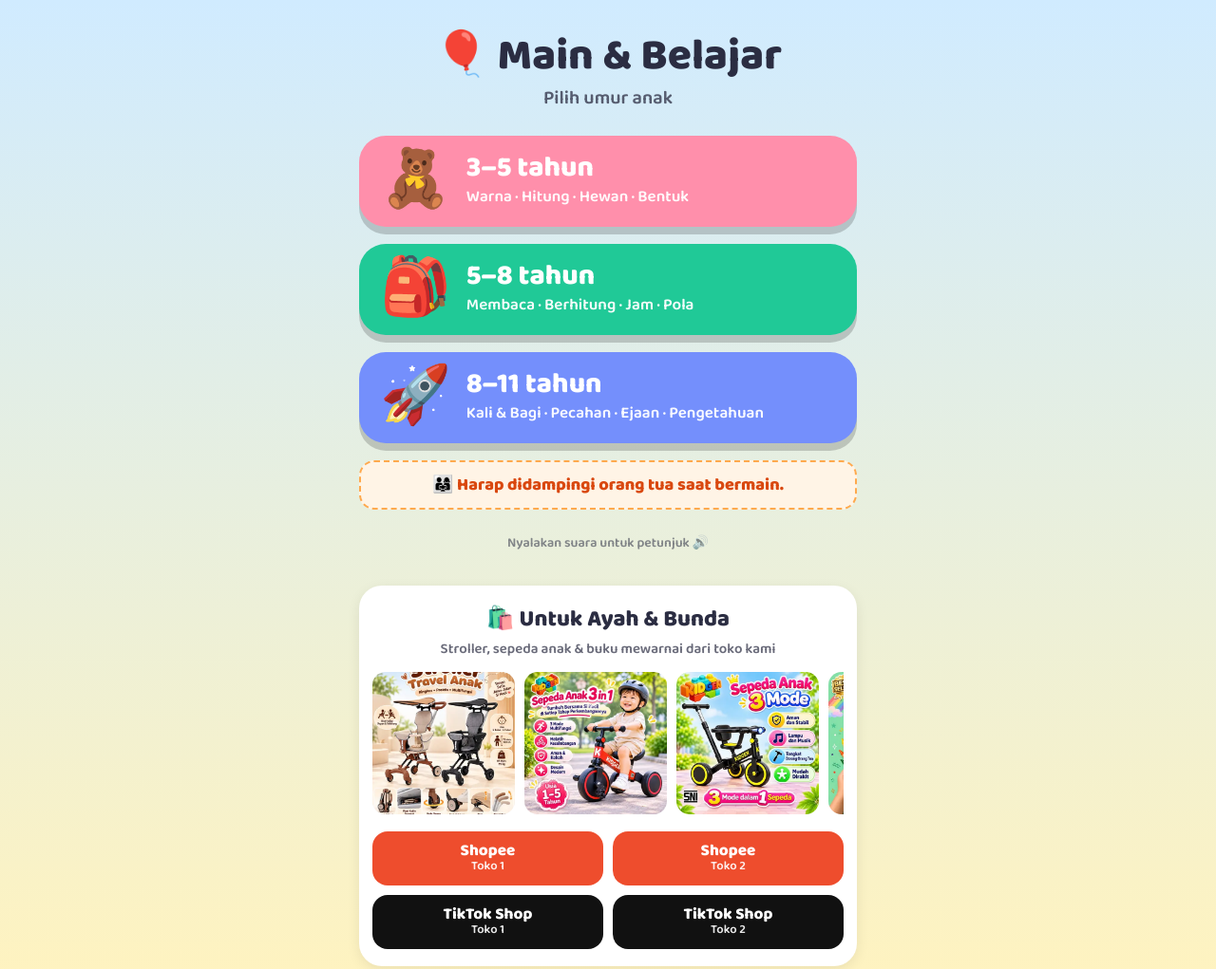
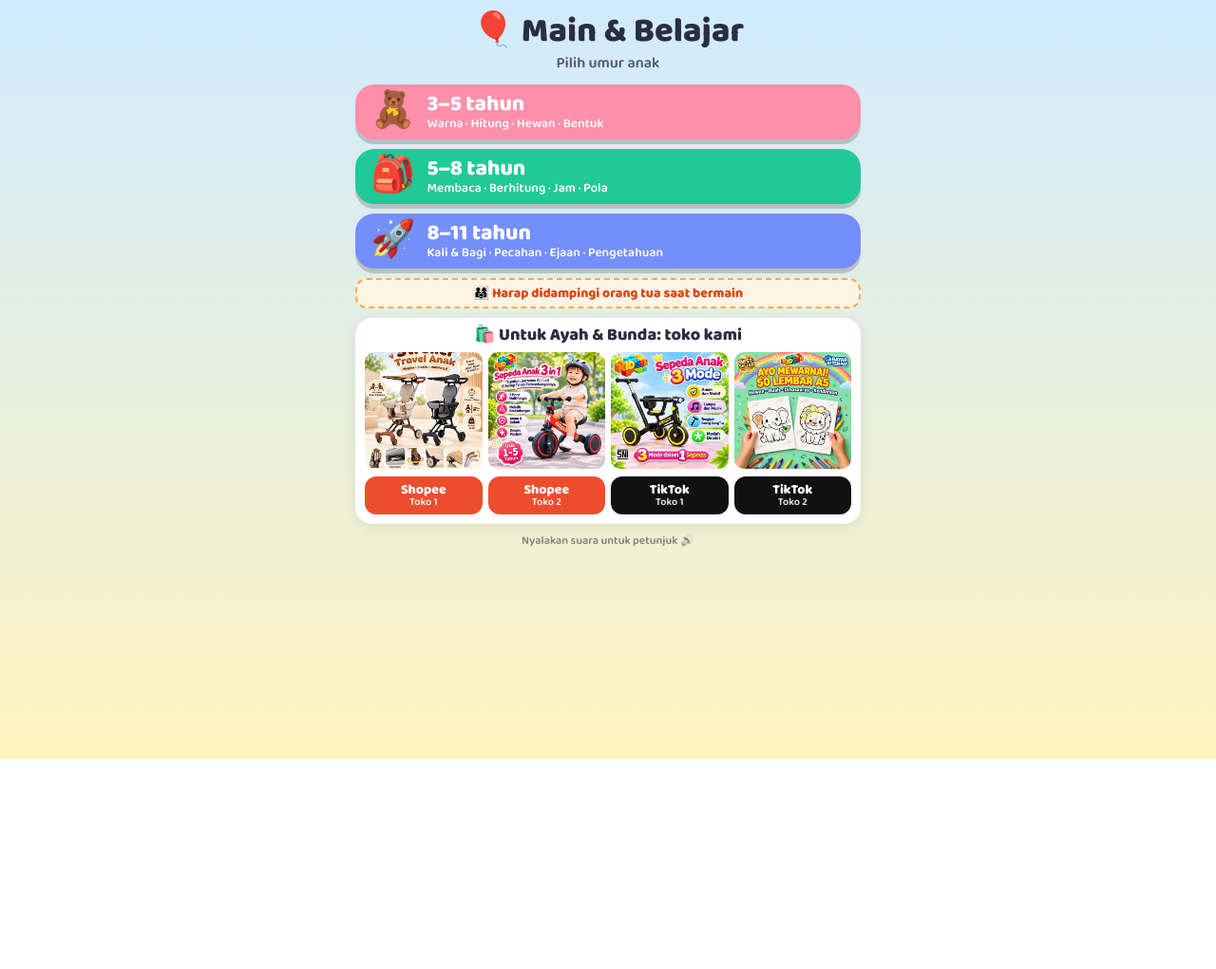
Before and after one commit to TeknoD8/Game-anak, a plain HTML site: page index.html in a window 1280 px wide. Shown: the whole page at 95% size. After the commit the page ends 800 px from the top, so only its background shows below. Drawn offline with Linux system fonts and the light colour scheme.

Commit message:
Halaman depan dipadatkan: toko terlihat tanpa scroll, 4 produk tampil sekaligus
Co-Authored-By: Claude Opus 5.5 <noreply@anthropic.com>
Claude-Session: https://claude.ai/code/session_01CM17tnEuMMKrvw6fH6dUXE

```diff
--- a/index.html
+++ b/index.html
@@ -8,25 +8,24 @@
 <style>
   *{box-sizing:border-box;-webkit-tap-highlight-color:transparent}
   body{margin:0;font-family:'Baloo 2',system-ui,sans-serif;background:linear-gradient(180deg,#d0ebff 0%,#fff3bf 100%);color:#2b2d42;min-height:100vh}
-  .wrap{max-width:560px;margin:0 auto;padding:24px 18px}
-  h1{font-size:clamp(32px,8vw,46px);text-align:center;margin:10px 0 2px;line-height:1.1}
-  p.sub{text-align:center;font-size:20px;margin:0 0 24px;opacity:.75}
-  a.age{display:flex;align-items:center;gap:16px;text-decoration:none;color:#fff;border-radius:28px;padding:18px 22px;margin-bottom:18px;box-shadow:0 8px 0 rgba(0,0,0,.18);transition:transform .1s}
-  a.age:active{transform:translateY(6px);box-shadow:0 2px 0 rgba(0,0,0,.18)}
-  .ico{font-size:60px;line-height:1}
-  .t{font-size:30px;font-weight:800;line-height:1.1}
-  .d{font-size:17px;font-weight:600;opacity:.95}
+  .wrap{max-width:560px;margin:0 auto;padding:12px 14px 16px}
+  h1{font-size:clamp(26px,7vw,36px);text-align:center;margin:2px 0 0;line-height:1.1}
+  p.sub{text-align:center;font-size:16px;margin:0 0 10px;opacity:.75}
+  a.age{display:flex;align-items:center;gap:12px;text-decoration:none;color:#fff;border-radius:20px;padding:8px 16px;margin-bottom:10px;box-shadow:0 5px 0 rgba(0,0,0,.18);transition:transform .1s}
+  a.age:active{transform:translateY(4px);box-shadow:0 1px 0 rgba(0,0,0,.18)}
+  .ico{font-size:38px;line-height:1}
+  .t{font-size:23px;font-weight:800;line-height:1.1}
+  .d{font-size:13.5px;font-weight:600;opacity:.95;line-height:1.25}
   .a1{background:#ff8fab}.a2{background:#20c997}.a3{background:#748ffc}
-  .soon{opacity:.55;pointer-events:none}
-  footer{text-align:center;font-size:14px;opacity:.55;margin-top:24px}
-  .shop{margin-top:34px;background:#fff;border-radius:24px;padding:16px 14px 18px;box-shadow:0 4px 14px rgba(0,0,0,.08)}
-  .shop h2{margin:0;font-size:24px;text-align:center}
-  .shop .s2{margin:0 0 12px;text-align:center;font-size:15px;opacity:.7;font-weight:600}
-  .gal{display:flex;gap:10px;overflow-x:auto;scroll-snap-type:x mandatory;padding-bottom:6px}
-  .gal img{width:150px;height:150px;object-fit:cover;border-radius:14px;flex:none;scroll-snap-align:start;background:#f1f3f5}
-  .btns{display:grid;grid-template-columns:1fr 1fr;gap:10px;margin-top:12px}
-  .btns button{border:0;border-radius:16px;padding:12px 6px;font:800 17px 'Baloo 2',system-ui,sans-serif;color:#fff;cursor:pointer;line-height:1.1}
-  .btns small{display:block;font-weight:600;font-size:13px;opacity:.9}
+  .note{background:#fff4e6;border:2px dashed #ffa94d;color:#d9480f;border-radius:12px;padding:3px 8px;font-weight:800;font-size:14px;text-align:center;margin:4px 0 10px}
+  footer{text-align:center;font-size:12px;opacity:.55;margin-top:8px}
+  .shop{background:#fff;border-radius:18px;padding:8px 10px 10px;box-shadow:0 4px 14px rgba(0,0,0,.08)}
+  .shop h2{margin:0 0 6px;font-size:18px;text-align:center;line-height:1.2}
+  .gal{display:grid;grid-template-columns:repeat(4,1fr);gap:6px}
+  .gal img{width:100%;aspect-ratio:1;object-fit:cover;border-radius:10px;background:#f1f3f5;display:block}
+  .btns{display:grid;grid-template-columns:repeat(4,1fr);gap:6px;margin-top:8px}
+  .btns button{border:0;border-radius:12px;padding:7px 2px;font:800 14px 'Baloo 2',system-ui,sans-serif;color:#fff;cursor:pointer;line-height:1.05}
+  .btns small{display:block;font-weight:600;font-size:11px;opacity:.9}
   .shp{background:#ee4d2d}.tt{background:#111}
   .gate{position:fixed;inset:0;background:rgba(0,0,0,.55);display:none;align-items:center;justify-content:center;padding:20px;z-index:9}
   .gate.on{display:flex}
@@ -47,26 +46,23 @@
   <a class="age a1" href="game-3-5.html"><span class="ico">🧸</span><span><div class="t">3–5 tahun</div><div class="d">Warna · Hitung · Hewan · Bentuk</div></span></a>
   <a class="age a2" href="game-5-8.html"><span class="ico">🎒</span><span><div class="t">5–8 tahun</div><div class="d">Membaca · Berhitung · Jam · Pola</div></span></a>
   <a class="age a3" href="game-8-11.html"><span class="ico">🚀</span><span><div class="t">8–11 tahun</div><div class="d">Kali &amp; Bagi · Pecahan · Ejaan · Pengetahuan</div></span></a>
-  <p style="background:#fff4e6;border:2px dashed #ffa94d;color:#d9480f;border-radius:16px;padding:10px 12px;font-weight:800;font-size:18px;text-align:center">👨‍👩‍👧 Harap didampingi orang tua saat bermain.</p>
-  <footer>Nyalakan suara untuk petunjuk 🔊</footer>
-
+  <p class="note">👨‍👩‍👧 Harap didampingi orang tua saat bermain</p>
   <section class="shop" aria-label="Toko kami">
-    <h2>🛍️ Untuk Ayah &amp; Bunda</h2>
-    <p class="s2">Stroller, sepeda anak &amp; buku mewarnai dari toko kami</p>
+    <h2>🛍️ Untuk Ayah &amp; Bunda: toko kami</h2>
     <div class="gal">
-      <img src="toko/stroller.webp" alt="Stroller travel anak" loading="lazy">
-      <img src="toko/sepeda-3in1.webp" alt="Sepeda anak 3 in 1" loading="lazy">
-      <img src="toko/sepeda-3mode.webp" alt="Sepeda anak 3 mode" loading="lazy">
-      <img src="toko/mewarnai-kidgen.webp" alt="Buku mewarnai 50 lembar" loading="lazy">
-      <img src="toko/mewarnai-kegiatan.webp" alt="Mewarnai kegiatan anak" loading="lazy">
+      <img src="toko/stroller.webp" alt="Stroller travel anak">
+      <img src="toko/sepeda-3in1.webp" alt="Sepeda anak 3 in 1">
+      <img src="toko/sepeda-3mode.webp" alt="Sepeda anak 3 mode">
+      <img src="toko/mewarnai-kidgen.webp" alt="Buku mewarnai 50 lembar">
     </div>
     <div class="btns">
       <button class="shp" data-u="https://id.shp.ee/p2BsTaVw">Shopee<small>Toko 1</small></button>
       <button class="shp" data-u="https://id.shp.ee/FTNqzu3h">Shopee<small>Toko 2</small></button>
-      <button class="tt" data-u="https://vt.tiktok.com/ZSpWPccoC/?page=Mall">TikTok Shop<small>Toko 1</small></button>
-      <button class="tt" data-u="https://vt.tiktok.com/ZSpWPEDMR/?page=Mall">TikTok Shop<small>Toko 2</small></button>
+      <button class="tt" data-u="https://vt.tiktok.com/ZSpWPccoC/?page=Mall">TikTok<small>Toko 1</small></button>
+      <button class="tt" data-u="https://vt.tiktok.com/ZSpWPEDMR/?page=Mall">TikTok<small>Toko 2</small></button>
     </div>
   </section>
+  <footer>Nyalakan suara untuk petunjuk 🔊</footer>
 </div>
 
 <div class="gate" id="gate" role="dialog" aria-modal="true">
```
